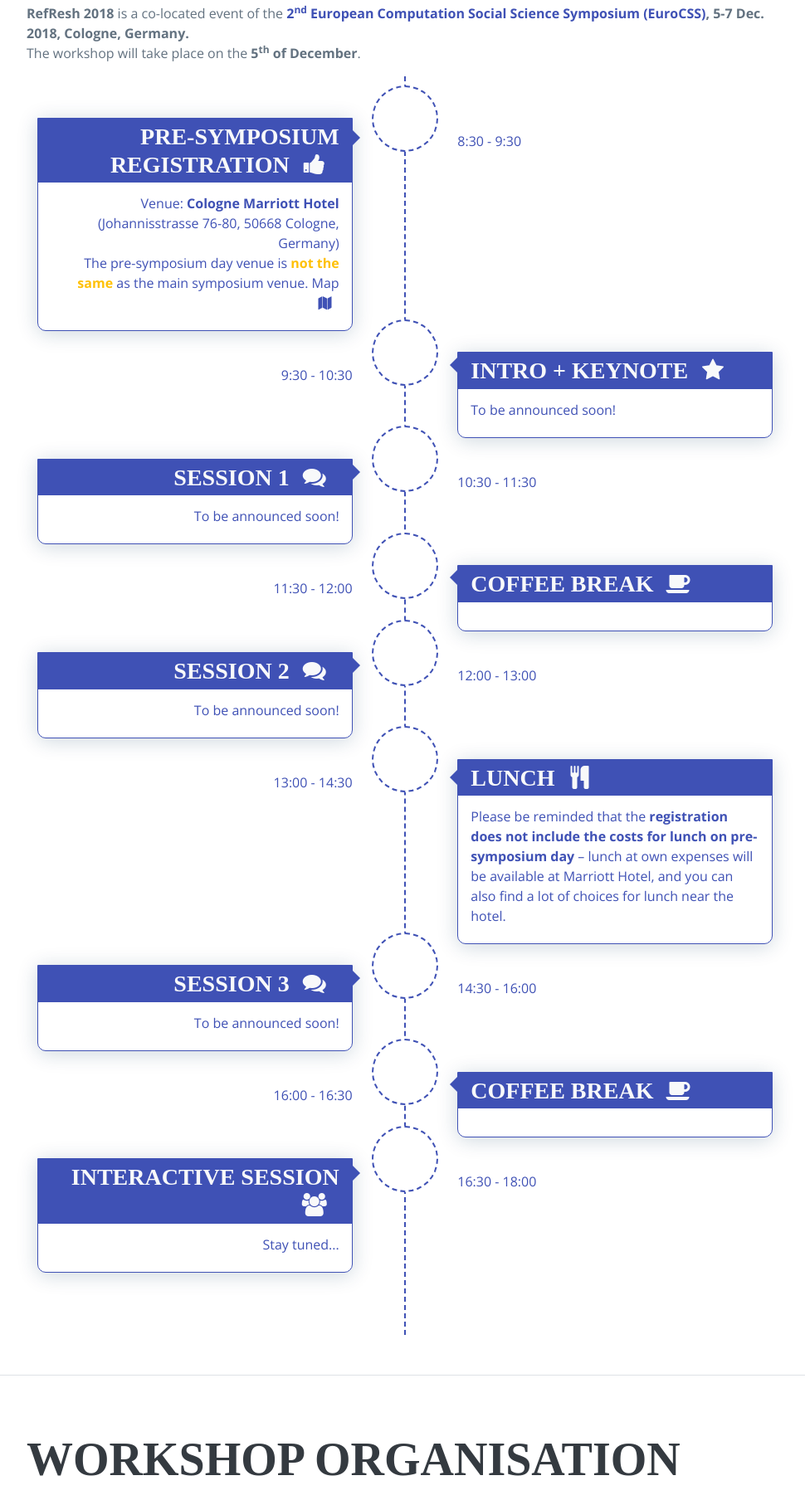
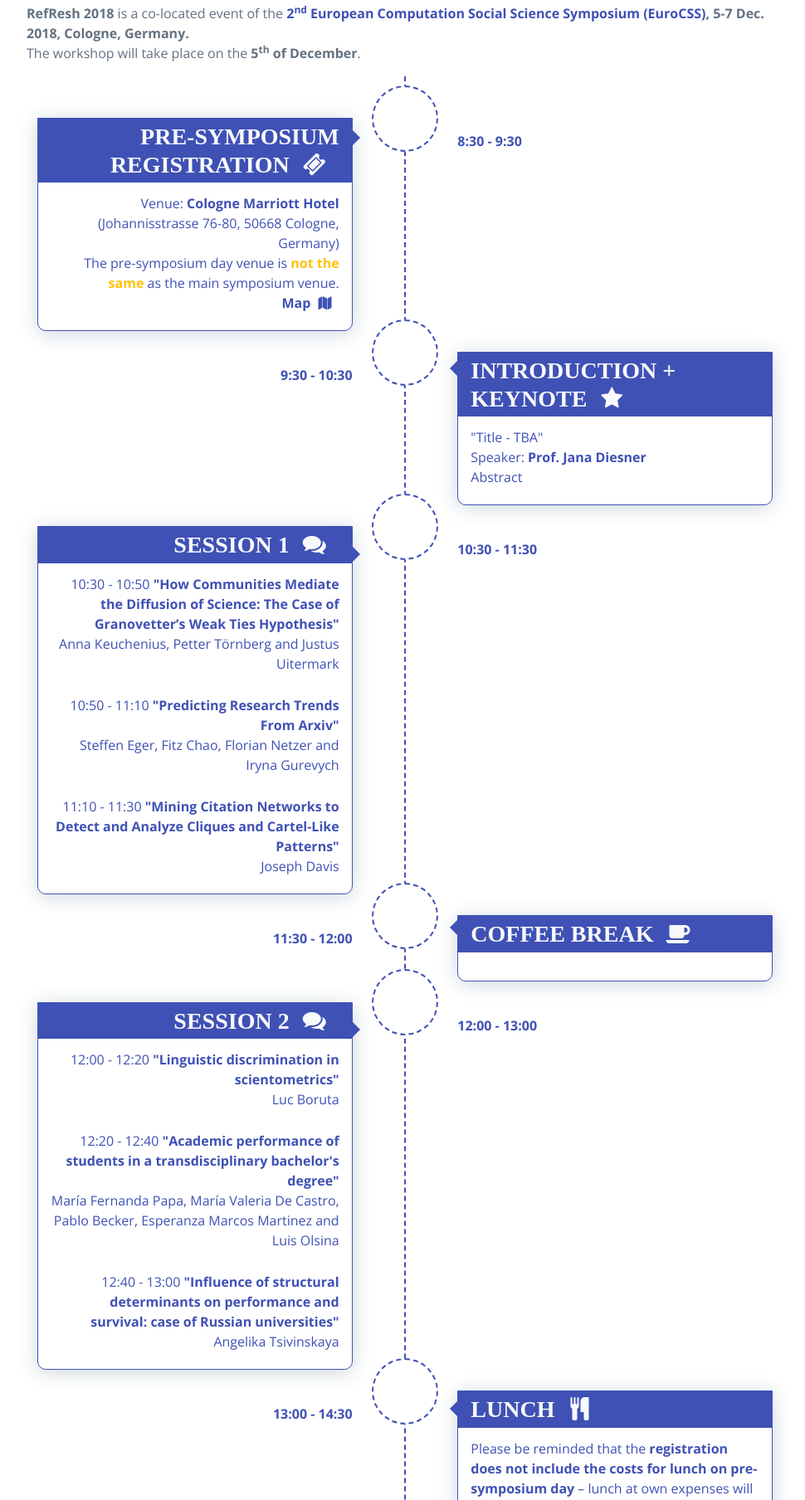
Before and after one commit to andremann/RefResh-2020, a plain HTML site: page index.html in a window 1280 px wide. Shown: the part 3181-4989 px from the top of the page at 83% size, without its empty margins (288-1258 px from the left). Drawn offline with nearby package versions, Linux system fonts and the light colour scheme; a web font is replaced by a local one.

Commit message:
added draft program

```diff
--- a/index.html
+++ b/index.html
@@ -284,37 +284,39 @@
         <div class="timeline">
           <div class="row no-gutters justify-content-end justify-content-md-around align-items-start  timeline-nodes">
             <div class="col-10 col-md-5 order-3 order-md-1 timeline-content">
-              <h3 class=" text-light">Pre-symposium registration<i class="fa-li fa fa-thumbs-up"></i></h3>
+              <h3 class=" text-light">Pre-symposium registration<i class="fa-li fa fa-ticket"></i></h3>
               <p>Venue: <strong>Cologne Marriott Hotel</strong> (Johannisstrasse 76-80, 50668 Cologne, Germany)
-                <br/>The pre-symposium day venue is <strong class="text-warning">not the same</strong> as the main symposium venue.
-                <a target="_blank" href="https://www.google.it/maps/place/Cologne+Marriott+Hotel/@50.9457383,6.9603278,18.44z/data=!4m15!1m7!3m6!1s0x47bf25bb66ace6a5:0x764e81ed334e55cc!2sJohannisstra%C3%9Fe+76-80,+50668+K%C3%B6ln,+Germany!3b1!8m2!3d50.94574!4d6.96097!3m6!1s0x0:0x5b61234ce37d99f7!5m1!1s2018-11-09!8m2!3d50.9451909!4d6.9612759">Map<i class="fa-li fa fa-map"></i></a>
+                <br />The pre-symposium day venue is <strong class="text-warning">not the same</strong> as the main
+                symposium venue.
+                <br /><strong><a target="_blank" href="https://www.google.it/maps/place/Cologne+Marriott+Hotel/@50.9457383,6.9603278,18.44z/data=!4m15!1m7!3m6!1s0x47bf25bb66ace6a5:0x764e81ed334e55cc!2sJohannisstra%C3%9Fe+76-80,+50668+K%C3%B6ln,+Germany!3b1!8m2!3d50.94574!4d6.96097!3m6!1s0x0:0x5b61234ce37d99f7!5m1!1s2018-11-09!8m2!3d50.9451909!4d6.9612759">Map<i
+                      class="fa-li fa fa-map"></i></a></strong>
               </p>
             </div>
             <div class="col-2 col-sm-1 px-md-3 order-2 timeline-image text-md-center">
               <!-- <img src="img/flg.png" class="img-fluid" alt="img"> -->
             </div>
             <div class="col-10 col-md-5 order-1 order-md-3 py-3 timeline-date">
-              <time>8:30 - 9:30</time>
+              <time><strong>8:30 - 9:30</strong></time>
             </div>
           </div>
 
           <div class="row no-gutters justify-content-end justify-content-md-around align-items-start  timeline-nodes">
             <div class="col-10 col-md-5 order-3 order-md-1 timeline-content">
-              <h3 class=" text-light">Intro + Keynote<i class="fa-li fa fa-star"></i></h3>
-              <p>To be announced soon!</p>
-              <!-- <p>"Title - TBA"
+              <h3 class=" text-light">Introduction + Keynote<i class="fa-li fa fa-star"></i></h3>
+              <!-- <p>To be announced soon!</p> -->
+              <p>"Title - TBA"
                 <br /> Speaker: <strong>Prof. Jana Diesner</strong>
                 <br /><a href="#" data-toggle="collapse" data-target="#keynote">Abstract</a>
               </p>
               <div id="keynote" class="collapse">
                 <p>To be announced soon!</p>
-              </div> -->
+              </div>
             </div>
             <div class="col-2 col-sm-1 px-md-3 order-2 timeline-image text-md-center">
               <!-- <img src="img/flg.png" class="img-fluid" alt="img"> -->
             </div>
             <div class="col-10 col-md-5 order-1 order-md-3 py-3 timeline-date">
-              <time>9:30 - 10:30</time>
+              <time><strong>9:30 - 10:30</strong></time>
             </div>
           </div>
 
@@ -322,22 +324,23 @@
           <div class="row no-gutters justify-content-end justify-content-md-around align-items-start  timeline-nodes">
             <div class="col-10 col-md-5 order-3 order-md-1 timeline-content">
               <h3 class=" text-light">Session 1<i class="fa-li fa fa-comments"></i></h3>
-              <p>To be announced soon!</p>
-              <!-- <p>"Title"
-                <br />Authors
+              <p>10:30 - 10:50 <strong>"How Communities Mediate the Diffusion of Science: The Case of Granovetter’s
+                  Weak Ties Hypothesis"</strong>
+                <br />Anna Keuchenius, Petter Törnberg and Justus Uitermark
               </p>
-              <p>"Title"
-                <br />Authors
+              <p>10:50 - 11:10 <strong>"Predicting Research Trends From Arxiv"</strong>
+                <br />Steffen Eger, Fitz Chao, Florian Netzer and Iryna Gurevych
               </p>
-              <p>"Title"
-                <br />Authors
-              </p> -->
+              <p>11:10 - 11:30 <strong>"Mining Citation Networks to Detect and Analyze Cliques and Cartel-Like
+                  Patterns"</strong>
+                <br />Joseph Davis
+              </p>
             </div>
             <div class="col-2 col-sm-1 px-md-3 order-2 timeline-image text-md-center">
               <!-- <img src="img/img13.png" class="img-fluid" alt="img"> -->
             </div>
             <div class="col-10 col-md-5 order-1 order-md-3 py-3 timeline-date">
-              <time>10:30 - 11:30</time>
+              <time><strong>10:30 - 11:30</strong></time>
             </div>
           </div> <!-- end of TL element -->
 
@@ -350,36 +353,38 @@
               <!-- <img src="img/flg.png" class="img-fluid" alt="img"> -->
             </div>
             <div class="col-10 col-md-5 order-1 order-md-3 py-3 timeline-date">
-              <time>11:30 - 12:00</time>
+              <time><strong>11:30 - 12:00</strong></time>
             </div>
           </div> <!-- end of TL element -->
 
           <div class="row no-gutters justify-content-end justify-content-md-around align-items-start  timeline-nodes">
             <div class="col-10 col-md-5 order-3 order-md-1 timeline-content">
               <h3 class=" text-light">Session 2<i class="fa-li fa fa-comments"></i></h3>
-              <p>To be announced soon!</p>
-              <!-- <p>"Title"
-                <br />Authors
+              <p>12:00 - 12:20 <strong>"Linguistic discrimination in scientometrics"</strong>
+                <br />Luc Boruta
               </p>
-              <p>"Title"
-                <br />Authors
+              <p>12:20 - 12:40 <strong>"Academic performance of students in a transdisciplinary bachelor's degree"</strong>
+                <br />María Fernanda Papa, María Valeria De Castro, Pablo Becker, Esperanza Marcos Martinez and Luis
+                Olsina
               </p>
-              <p>"Title"
-                <br />Authors
-              </p> -->
+              <p>12:40 - 13:00 <strong>"Influence of structural determinants on performance and survival: case of
+                  Russian universities"</strong>
+                <br />Angelika Tsivinskaya
+              </p>
             </div>
             <div class="col-2 col-sm-1 px-md-3 order-2 timeline-image text-md-center">
               <!-- <img src="img/img13.png" class="img-fluid" alt="img"> -->
             </div>
             <div class="col-10 col-md-5 order-1 order-md-3 py-3 timeline-date">
-              <time>12:00 - 13:00</time>
+              <time><strong>12:00 - 13:00</strong></time>
             </div>
           </div> <!-- end of TL element -->
 
           <div class="row no-gutters justify-content-end justify-content-md-around align-items-start  timeline-nodes">
             <div class="col-10 col-md-5 order-3 order-md-1 timeline-content">
               <h3 class=" text-light">Lunch<i class="fa-li fa fa-cutlery"></i></h3>
-              <p>Please be reminded that the <strong>registration does not include the costs for lunch on pre-symposium day</strong> –
+              <p>Please be reminded that the <strong>registration does not include the costs for lunch on pre-symposium
+                  day</strong> –
                 lunch at own expenses will be available at Marriott Hotel, and you can also find a lot of choices for
                 lunch near the hotel.</p>
             </div>
@@ -387,29 +392,46 @@
               <!-- <img src="img/flg.png" class="img-fluid" alt="img"> -->
             </div>
             <div class="col-10 col-md-5 order-1 order-md-3 py-3 timeline-date">
-              <time>13:00 - 14:30</time>
+              <time><strong>13:00 - 14:30</strong></time>
             </div>
           </div> <!-- end of TL element -->
 
           <div class="row no-gutters justify-content-end justify-content-md-around align-items-start  timeline-nodes">
             <div class="col-10 col-md-5 order-3 order-md-1 timeline-content">
               <h3 class=" text-light">Session 3<i class="fa-li fa fa-comments"></i></h3>
-                <p>To be announced soon!</p>
-                <!-- <p>"Title"
-                  <br />Authors
+              <p>14:30 - 14:50 <strong>"Reputation or peer review? The role of outliers"</strong>
+                <br />Francisco Grimaldo, Mario Paolucci and Jordi Sabater Mir
               </p>
-                <p>"Title"
-                  <br />Authors
+              <p>14:50 - 15:10 <strong>"Peer-reviews on the blockchain"</strong>
+                <br />Zeeshan Jan, Allan Third, Michelle Bachler and John Domingue
               </p>
-                <p>"Title"
-                  <br />Authors
-                </p> -->
+              <p>15:10 - 15:30 <strong>"Mapping gender in the transforming research life cycle"</strong>
+                <br />Vilte Banelytė, Vilius Stančiauskas, Vitalis Nakrošis and Edit Görögh
+              </p>
             </div>
             <div class="col-2 col-sm-1 px-md-3 order-2 timeline-image text-md-center">
               <!-- <img src="img/img13.png" class="img-fluid" alt="img"> -->
             </div>
             <div class="col-10 col-md-5 order-1 order-md-3 py-3 timeline-date">
-                <time>14:30 - 16:00</time>
+              <time><strong>14:30 - 15:30</strong></time>
+            </div>
+          </div> <!-- end of TL element -->
+
+          <div class="row no-gutters justify-content-end justify-content-md-around align-items-start  timeline-nodes">
+            <div class="col-10 col-md-5 order-3 order-md-1 timeline-content">
+              <h3 class=" text-light">Poster talks<i class="fa-li fa fa-comments"></i></h3>
+              <p>15:30 - 15:45 <strong>"Gender Bias in Academic Publishing: Assessing the Gender Gap in Computational Social Science"</strong>
+                <br />Brett Buttliere, Seren Yenikent and Kseniia Zviagintseva
+              </p>
+              <p>15:45 - 16:00 <strong>"A Socio-computational Examination of Gender Bias in Science"</strong>
+                <br />Authors
+              </p>
+            </div>
+            <div class="col-2 col-sm-1 px-md-3 order-2 timeline-image text-md-center">
+              <!-- <img src="img/img13.png" class="img-fluid" alt="img"> -->
+            </div>
+            <div class="col-10 col-md-5 order-1 order-md-3 py-3 timeline-date">
+              <time><strong>15:30 - 16:00</strong></time>
             </div>
           </div> <!-- end of TL element -->
 
@@ -422,7 +444,7 @@
               <!-- <img src="img/flg.png" class="img-fluid" alt="img"> -->
             </div>
             <div class="col-10 col-md-5 order-1 order-md-3 py-3 timeline-date">
-                  <time>16:00 - 16:30</time>
+              <time><strong>16:00 - 16:30</strong></time>
             </div>
           </div> <!-- end of TL element -->
 
@@ -430,21 +452,32 @@
             <div class="col-10 col-md-5 order-3 order-md-1 timeline-content">
               <h3 class=" text-light">Interactive session<i class="fa-li fa fa-users"></i></h3>
               <p>Stay tuned...</p>
-                    <!-- <p>"Title"
-                      <br />Authors
-                    </p>
-                    <p>"Title"
-                      <br />Authors
-                    </p>
-                    <p>"Title"
-                      <br />Authors
-                    </p> -->
             </div>
             <div class="col-2 col-sm-1 px-md-3 order-2 timeline-image text-md-center">
               <!-- <img src="img/img13.png" class="img-fluid" alt="img"> -->
             </div>
             <div class="col-10 col-md-5 order-1 order-md-3 py-3 timeline-date">
-                    <time>16:30 - 18:00</time>
+              <time><strong>16:30 - 18:00</strong></time>
+            </div>
+          </div> <!-- end of TL element -->
+
+          <div class="row no-gutters justify-content-end justify-content-md-around align-items-start  timeline-nodes">
+            <div class="col-10 col-md-5 order-3 order-md-1 timeline-content">
+              <h3 class=" text-light">Waiting together for... <i class="fa-li fa fa-flag-checkered"></i></h3>
+              <p>The 1<sup>st</sup> <strong>#EuroCSS Science Slam</strong>! A fun event with interesting science talks;
+                it will take place in
+                <strong><a target="_blank" href="https://www.die-wohngemeinschaft.net/en">Die Wohngemeinschaft</a></strong>
+                from <strong>20:00</strong>.
+                <br />Check info on the main symposium website.
+                <br /><strong><a target="_blank" href="https://www.google.it/maps/place/Hostel+%7C+die+wohngemeinschaft+K%C3%B6ln/@50.935268,6.9326493,17z/data=!3m1!4b1!4m7!3m6!1s0x47bf2503b80fe379:0x6fbf68190cffac9d!5m1!1s2018-11-25!8m2!3d50.935268!4d6.934838">Map<i
+                      class="fa-li fa fa-map"></i></a></strong>
+              </p>
+            </div>
+            <div class="col-2 col-sm-1 px-md-3 order-2 timeline-image text-md-center">
+              <!-- <img src="img/img13.png" class="img-fluid" alt="img"> -->
+            </div>
+            <div class="col-10 col-md-5 order-1 order-md-3 py-3 timeline-date">
+              <time><strong>18:00 - 20:00</strong></time>
             </div>
           </div> <!-- end of TL element -->
 
```
Lines whose indentation alone changed are shown as unchanged.
